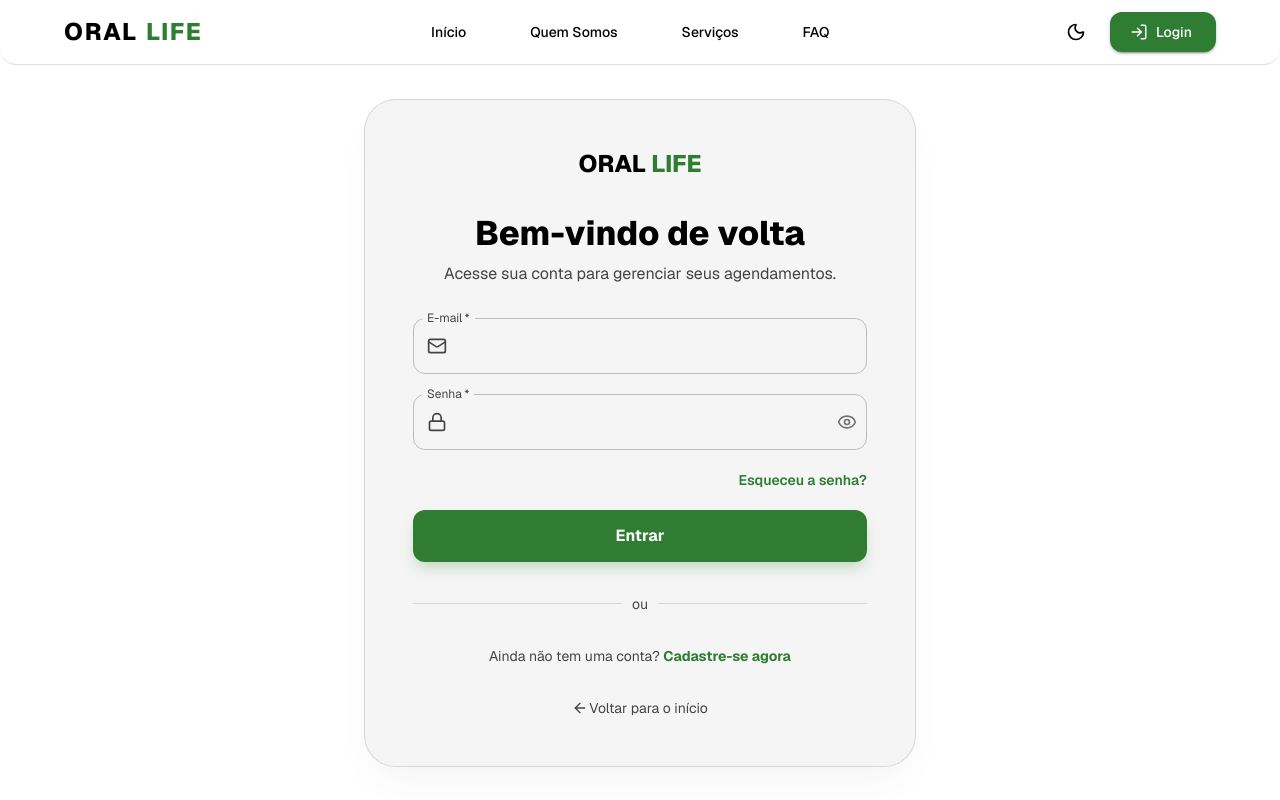
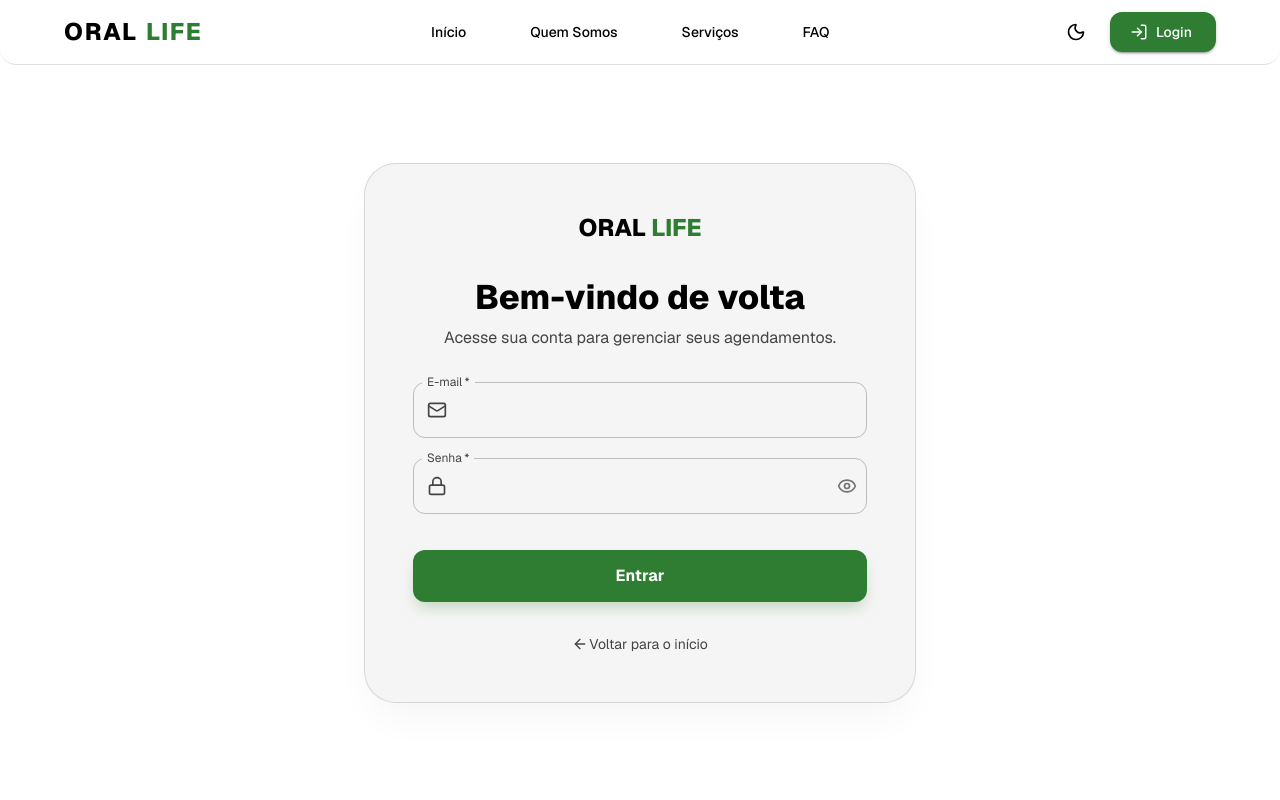
Before and after one commit to CrazyAsura/oral-life, a Next.js app in the folder frontend/: page /login in a window 1280 px wide. Shown: the top 800 px of the page. Built offline with nearby package versions, Linux system fonts and the light colour scheme.

Commit message:
feat: implement multidisciplinary clinic layout, pages (FAQ, Privacy, Terms) and fix backend scripts

```diff
--- a/frontend/src/app/login/page.tsx
+++ b/frontend/src/app/login/page.tsx
@@ -160,14 +160,6 @@ export default function LoginPage() {
                   }}
                 />
 
-                <Box sx={{ textAlign: 'right' }}>
-                  <Link href="/recuperar-senha" style={{ textDecoration: 'none' }}>
-                    <Typography variant="body2" color="primary" sx={{ fontWeight: 600, '&:hover': { textDecoration: 'underline' } }}>
-                      Esqueceu a senha?
-                    </Typography>
-                  </Link>
-                </Box>
-
                 <Button
                   fullWidth
                   size="large"
@@ -176,6 +168,7 @@ export default function LoginPage() {
                   disabled={loading}
                   sx={{
                     py: 1.5,
+                    mt: 2,
                     borderRadius: 3,
                     fontWeight: 700,
                     fontSize: '1rem',
@@ -189,19 +182,6 @@ export default function LoginPage() {
                 </Button>
               </Box>
             </form>
-
-            <Divider sx={{ my: 4 }}>
-              <Typography variant="body2" color="text.secondary">ou</Typography>
-            </Divider>
-
-            <Typography variant="body2" color="text.secondary">
-              Ainda não tem uma conta?{' '}
-              <Link href="/cadastro" style={{ textDecoration: 'none' }}>
-                <Typography component="span" variant="body2" color="primary" sx={{ fontWeight: 700, '&:hover': { textDecoration: 'underline' } }}>
-                  Cadastre-se agora
-                </Typography>
-              </Link>
-            </Typography>
 
             <Box sx={{ mt: 4 }}>
               <Link href="/" style={{ textDecoration: 'none', display: 'flex', alignItems: 'center', justifyContent: 'center', gap: 1 }}>
```
